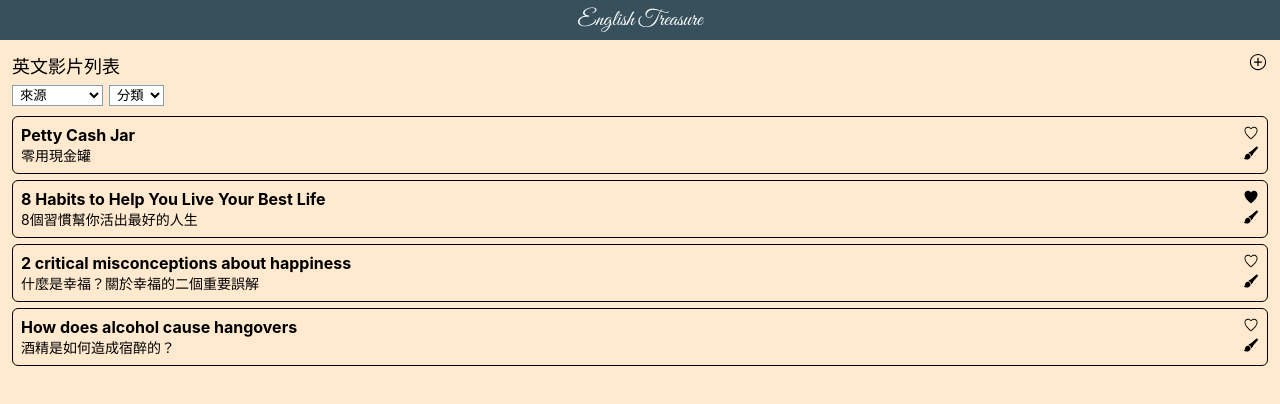
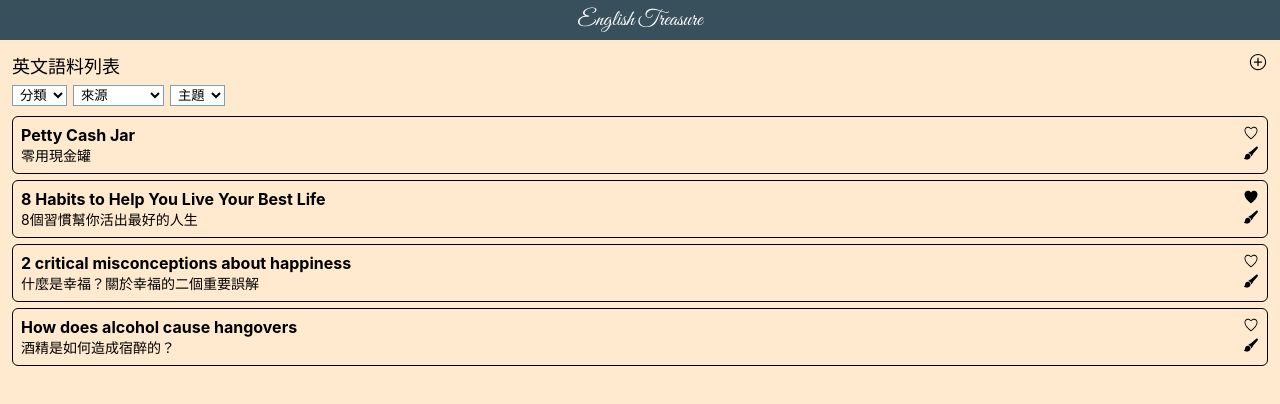
Before and after one commit to AbbyAbby33/english-treasure, a Next.js app: page / in a window 1280 px wide. Shown: the top 404 px of the page. Built offline with nearby package versions, Linux system fonts and the light colour scheme.

Commit message:
feat: 英文語料列表新增分類下拉選單

```diff
--- a/pages/index.tsx
+++ b/pages/index.tsx
@@ -26,11 +26,18 @@ const Home: NextPage = () => {
     return (
         <div>
             <div className={styles.title}>
-                <h1>英文影片列表</h1>
+                <h1>英文語料列表</h1>
                 <span onClick={() => toggleDialog(true)}><IoIosAddCircleOutline /></span>
             </div>
             {/* TODO: 客製化select */}
             <div className={styles.selectBar}>
+                <select name="" id="">
+                    <option value="">分類</option>
+                    <option value="01">影片</option>
+                    <option value="02">文章</option>
+                    <option value="03">整理</option>
+                    <option value="99">其他</option>
+                </select>
                 <select name="" id="">
                     <option value="">來源</option>
                     <option value="01">Youtube</option>
@@ -38,7 +45,7 @@ const Home: NextPage = () => {
                     <option value="99">其他</option>
                 </select>
                 <select name="" id="">
-                    <option value="">分類</option>
+                    <option value="">主題</option>
                     <option value="01">餐飲</option>
                     <option value="02">心靈</option>
                     <option value="99">其他</option>
```
